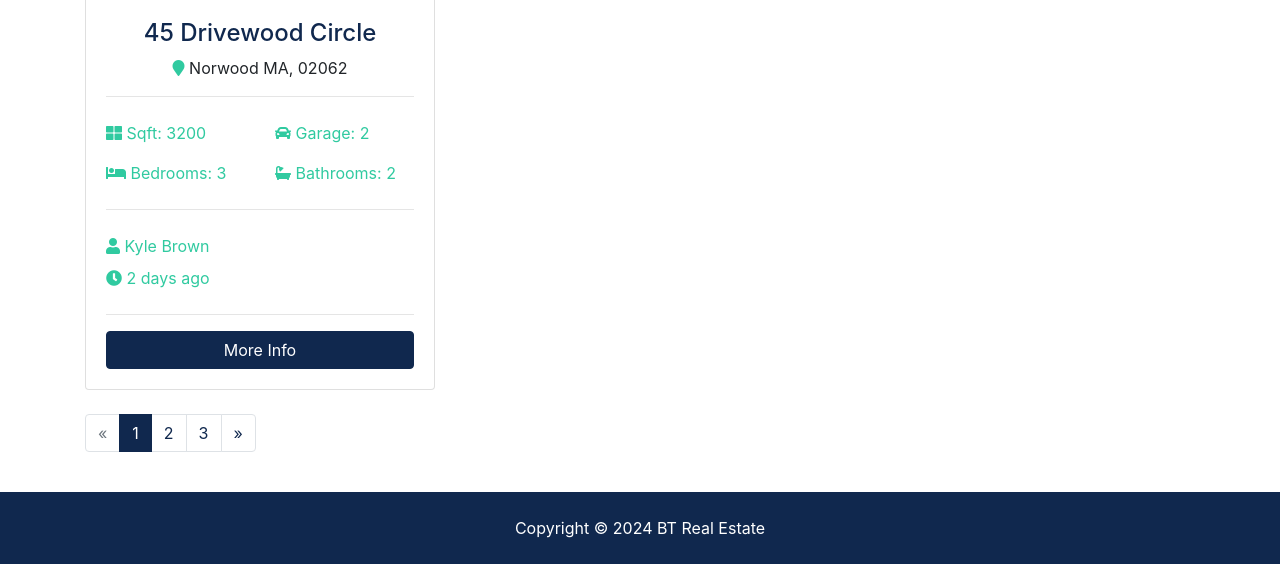
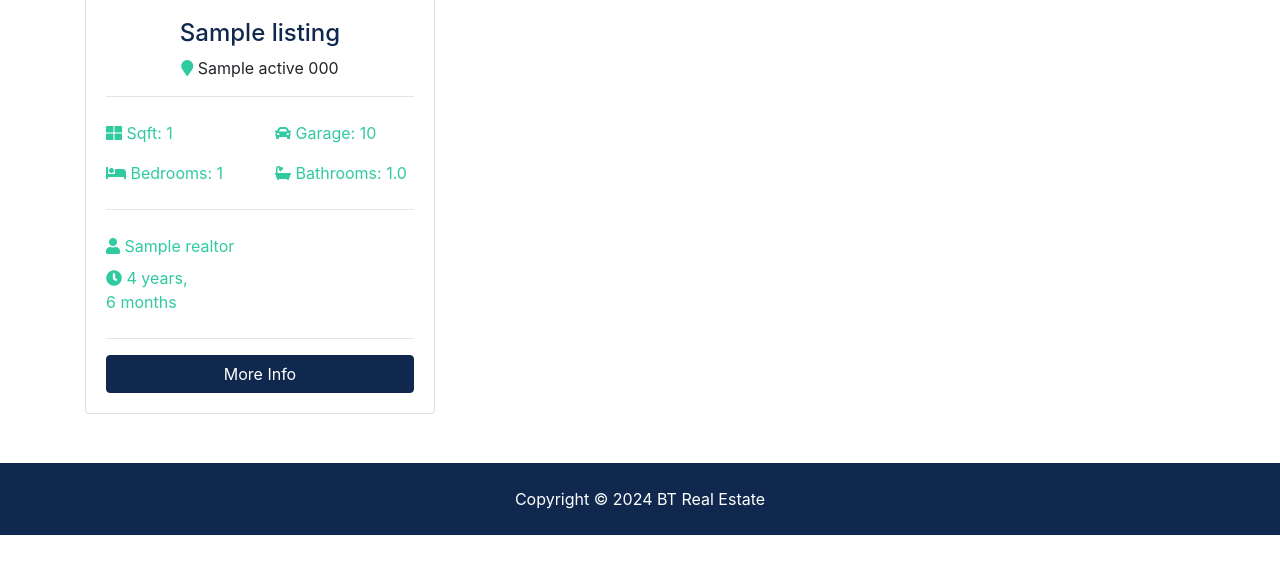
Before and after one commit to stevezhou0826/btre_project, a Django app: page /listings/ in a window 1280 px wide. Shown: the part 712-1276 px from the top of the page. After the commit the page ends 1247 px from the top, so only its background shows below. Run offline with Django 5.2, Linux system fonts and the light colour scheme; tables that the repository leaves empty hold one stand-in row (values such as "Sample post"); grey boxes marked "Sample" are stand-in pictures; some libraries are stand-ins or nearby versions.

Commit message:
8/8 7.42 completed

```diff
--- a/btre/settings.py
+++ b/btre/settings.py
@@ -40,6 +40,7 @@ INSTALLED_APPS = [
     'django.contrib.sessions',
     'django.contrib.messages',
     'django.contrib.staticfiles',
+    'django.contrib.humanize',
 ]
 
 MIDDLEWARE = [
--- a/listings/views.py
+++ b/listings/views.py
@@ -1,3 +1,4 @@
+from django.core.paginator import EmptyPage, PageNotAnInteger, Paginator
 from django.shortcuts import render
 
 from .models import Listing
@@ -5,15 +6,19 @@ from .models import Listing
 
 # Create your views here.
 def index(request):
-    listings = Listing.objects.all()
+    listings = Listing.objects.order_by('-list_date').filter(is_published=True)
+
+    paginator = Paginator(listings, 6)
+    page = request.GET.get('page')
+    paged_listings = paginator.get_page(page)
 
     context = {
-        'listings': listings
+        'listings': paged_listings
     }
 
     return render(request, 'listings/listings.html', context)
 
-def listing(request):
+def listing(request, listing_id):
     return render(request, 'listings/listing.html')
 
 def search(request):
--- a/templates/listings/listings.html
+++ b/templates/listings/listings.html
@@ -1,4 +1,6 @@
-{% extends 'base.html' %} {% block content %}
+{% extends 'base.html' %}
+{% load humanize %}
+{% block content %}
 <section id="showcase-inner" class="py-5 text-white">
   <div class="container">
     <div class="row text-center">
@@ -31,49 +33,63 @@
 <section id="listings" class="py-4">
   <div class="container">
     <div class="row">
-      {% if listings %} {% for listing in listings %}
+      {% if listings %}
+        {% for listing in listings %}
           <div class="col-md-6 col-lg-4 mb-4">
             <div class="card listing-preview">
-          <img class="card-img-top" src="assets/img/homes/home-1.jpg" alt="" />
+              <img class="card-img-top" src="{{ listing.photo_main.url }}" alt="" />
               <div class="card-img-overlay">
                 <h2>
-              <span class="badge badge-secondary text-white">$490,000</span>
+                  <span class="badge badge-secondary text-white">
+                    ${{ listing.price | intcomma }}
+                  </span>
                 </h2>
               </div>
               <div class="card-body">
                 <div class="listing-heading text-center">
-              <h4 class="text-primary">45 Drivewood Circle</h4>
+                  <h4 class="text-primary">{{ listing.title }}</h4>
                   <p>
-                <i class="fas fa-map-marker text-secondary"></i> Norwood MA,
-                02062
+                    <i class="fas fa-map-marker text-secondary"></i>
+                    {{ listing.city }} {{ listing.state }} {{ listing.zipcode }}
                   </p>
                 </div>
                 <hr />
                 <div class="row py-2 text-secondary">
                   <div class="col-6">
-                <i class="fas fa-th-large"></i> Sqft: 3200
+                    <i class="fas fa-th-large"></i> Sqft: {{ listing.sqft }}
                   </div>
-              <div class="col-6"><i class="fas fa-car"></i> Garage: 2</div>
+                  <div class="col-6">
+                    <i class="fas fa-car"></i> Garage: {{ listing.garage }}
+                  </div>
                 </div>
                 <div class="row py-2 text-secondary">
-              <div class="col-6"><i class="fas fa-bed"></i> Bedrooms: 3</div>
-              <div class="col-6"><i class="fas fa-bath"></i> Bathrooms: 2</div>
+                  <div class="col-6">
+                    <i class="fas fa-bed"></i> Bedrooms: {{ listing.bedrooms }}
+                  </div>
+                  <div class="col-6">
+                    <i class="fas fa-bath"></i> Bathrooms: {{ listing.bathrooms }}
+                  </div>
                 </div>
                 <hr />
                 <div class="row py-2 text-secondary">
-              <div class="col-12"><i class="fas fa-user"></i> Kyle Brown</div>
+                  <div class="col-12">
+                    <i class="fas fa-user"></i> {{ listing.realtor }}
+                  </div>
                 </div>
                 <div class="row text-secondary pb-2">
-              <div class="col-6"><i class="fas fa-clock"></i> 2 days ago</div>
+                  <div class="col-6">
+                    <i class="fas fa-clock"></i> {{ listing.list_date | timesince }}
+                  </div>
                 </div>
                 <hr />
-            <a href="listing.html" class="btn btn-primary btn-block"
-              >More Info</a
-            >
+                <a href="{% url 'listing' listing.id %}" class="btn btn-primary btn-block">
+                  More Info
+                </a>
               </div>
             </div>
           </div>
-      {% endfor %} {% else %}
+        {% endfor %}
+      {% else %}
         <div class="col-md-12">
           <p>No Listings Found</p>
         </div>
@@ -82,23 +98,39 @@
 
     <div class="row">
       <div class="col-md-12">
+        {% if listings.has_other_pages %}
           <ul class="pagination">
+            {% if listings.has_previous %}
+              <li class="page-item">
+                <a href="?page={{ listings.previous_page_number }}" class="page-link">&laquo;</a>
+              </li>
+            {% else %}
               <li class="page-item disabled">
-            <a class="page-link" href="#">&laquo;</a>
+                <a class="page-link">&laquo;</a>
               </li>
+            {% endif %}
+            {% for i in listings.paginator.page_range %}
+              {% if listings.number == i %}
                 <li class="page-item active">
-            <a class="page-link" href="#">1</a>
+                  <a class="page-link">{{ i }}</a>
                 </li>
+              {% else %}
                 <li class="page-item">
-            <a class="page-link" href="#">2</a>
+                  <a href="?page={{ i }}" class="page-link">{{ i }}</a>
                 </li>
+              {% endif %}
+            {% endfor %}
+            {% if listings.has_next %}
               <li class="page-item">
-            <a class="page-link" href="#">3</a>
+                <a href="?page={{ listings.next_page_number }}" class="page-link">&raquo;</a>
               </li>
-          <li class="page-item">
-            <a class="page-link" href="#">&raquo;</a>
+            {% else %}
+              <li class="page-item disabled">
+                <a class="page-link">&raquo;</a>
               </li>
+            {% endif %}
           </ul>
+        {% endif %}
       </div>
     </div>
   </div>
```
Lines whose indentation alone changed are shown as unchanged.
